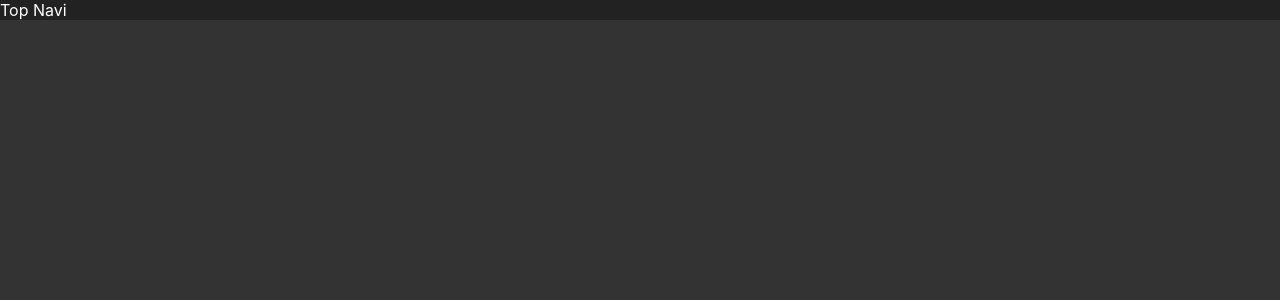
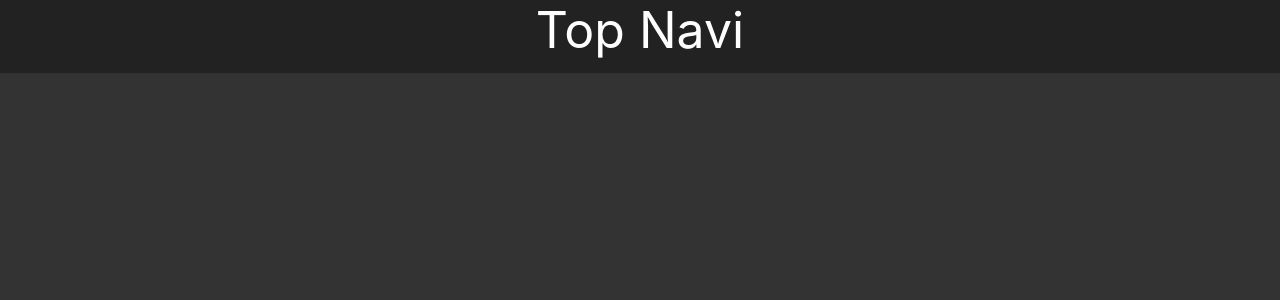
Before and after one commit to shell999/shell999.github.io, a React (Create React App) app in the folder gitblog/: page / in a window 1280 px wide. Shown: the top 300 px of the page. Built offline with nearby package versions, Linux system fonts and the light colour scheme.

Commit message:
topNav css update

```diff
--- a/gitblog/src/styles/topNav.css
+++ b/gitblog/src/styles/topNav.css
@@ -1,3 +1,12 @@
 .topNav {
     background-color: #222;
+
+    font-size: 50px;
+    font-style: initial;
+    font-weight: initial;
+
+    text-align: center;
+
+    box-sizing: border-box;
+    padding-bottom: 1%;
 }
```
